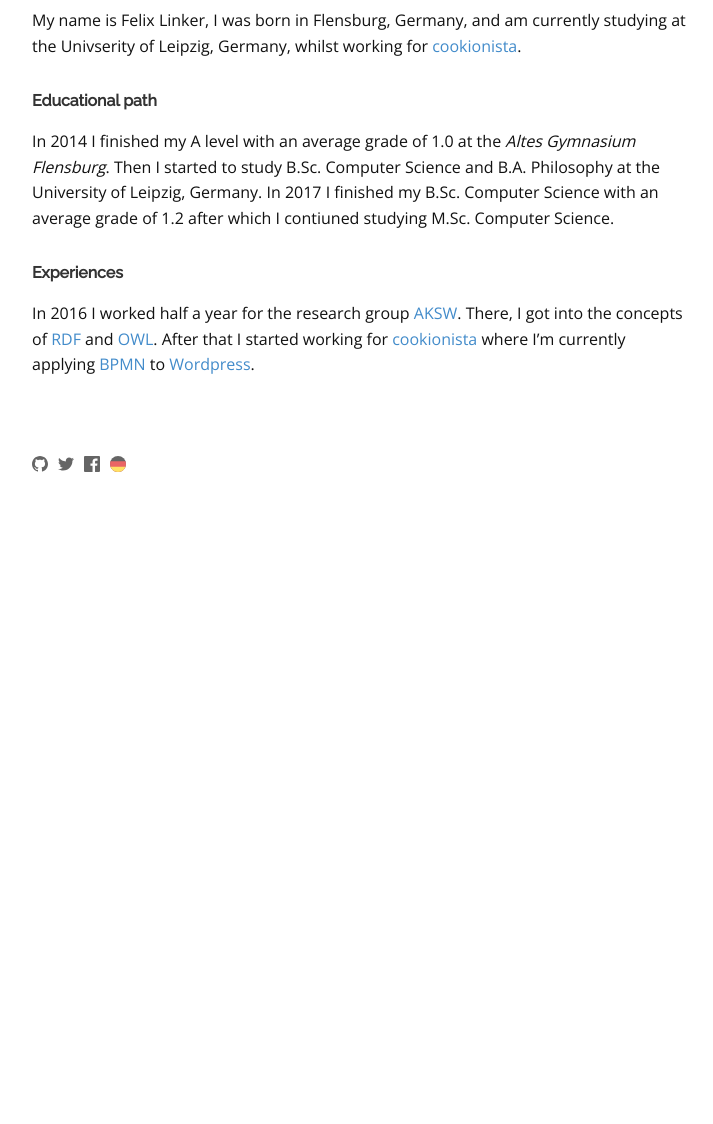
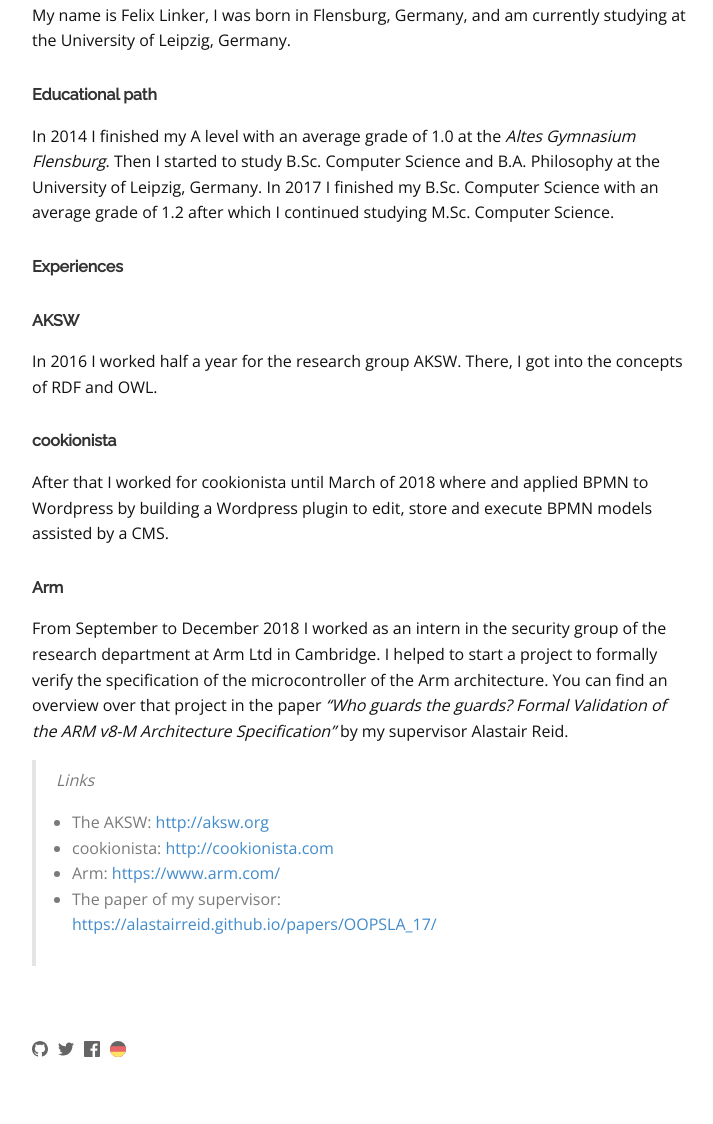
Before and after one commit to felixlinker/felixlinker.github.io, a plain HTML site: page index.html in a window 1280 px wide. Shown: the part 255-1379 px from the top of the page, without its empty margins (279-992 px from the left). Before the commit the page ends 800 px from the top, so only its background shows below. Drawn offline with nearby package versions, Linux system fonts and the light colour scheme.

Commit message:
Publish commit

```diff
--- a/index.html
+++ b/index.html
@@ -156,19 +156,41 @@
                 <div class="markdown">
 
 
-<p>My name is Felix Linker, I was born in Flensburg, Germany, and am currently studying at the Univserity of Leipzig, Germany, whilst working for <a href="http://cookionista.com">cookionista</a>.</p>
+<p>My name is Felix Linker, I was born in Flensburg, Germany, and am currently studying at the University of Leipzig, Germany.</p>
 
 <h3 id="educational-path">Educational path</h3>
 
 <p>In 2014 I finished my A level with an average grade of 1.0 at the <em>Altes Gymnasium Flensburg</em>.
 Then I started to study B.Sc. Computer Science and B.A. Philosophy at the University of Leipzig, Germany.
-In 2017 I finished my B.Sc. Computer Science with an average grade of 1.2 after which I contiuned studying M.Sc. Computer Science.</p>
+In 2017 I finished my B.Sc. Computer Science with an average grade of 1.2 after which I continued studying M.Sc. Computer Science.</p>
 
 <h3 id="experiences">Experiences</h3>
 
-<p>In 2016 I worked half a year for the research group <a href="http://aksw.org">AKSW</a>.
-There, I got into the concepts of <a href="https://en.wikipedia.org/wiki/Resource_Description_Framework">RDF</a> and <a href="https://en.wikipedia.org/wiki/Web_Ontology_Language">OWL</a>.
-After that I started working for <a href="http://cookionista.com">cookionista</a> where I&rsquo;m currently applying <a href="https://en.wikipedia.org/wiki/Business_Process_Model_and_Notation">BPMN</a> to <a href="https://en.wikipedia.org/wiki/WordPress">Wordpress</a>.</p>
+<h4 id="aksw">AKSW</h4>
+
+<p>In 2016 I worked half a year for the research group AKSW.
+There, I got into the concepts of RDF and OWL.</p>
+
+<h4 id="cookionista">cookionista</h4>
+
+<p>After that I worked for cookionista until March of 2018 where and applied BPMN to Wordpress by building a Wordpress plugin to edit, store and execute BPMN models assisted by a CMS.</p>
+
+<h4 id="arm">Arm</h4>
+
+<p>From September to December 2018 I worked as an intern in the security group of the research department at Arm Ltd in Cambridge.
+I helped to start a project to formally verify the specification of the microcontroller of the Arm architecture.
+You can find an overview over that project in the paper <em>&ldquo;Who guards the guards? Formal Validation of the ARM v8-M Architecture Specification&rdquo;</em> by my supervisor Alastair Reid.</p>
+
+<blockquote>
+<p><em>Links</em></p>
+
+<ul>
+<li>The AKSW: <a href="http://aksw.org">http://aksw.org</a></li>
+<li>cookionista: <a href="http://cookionista.com">http://cookionista.com</a></li>
+<li>Arm: <a href="https://www.arm.com/">https://www.arm.com/</a></li>
+<li>The paper of my supervisor: <a href="https://alastairreid.github.io/papers/OOPSLA_17/">https://alastairreid.github.io/papers/OOPSLA_17/</a></li>
+</ul>
+</blockquote>
 
                 </div>
 
```
Also changed, not shown: de/index.html (+26 -4 lines), sitemap.xml (+7 -7 lines).
